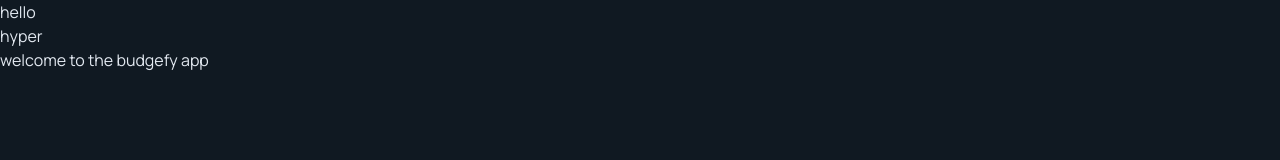
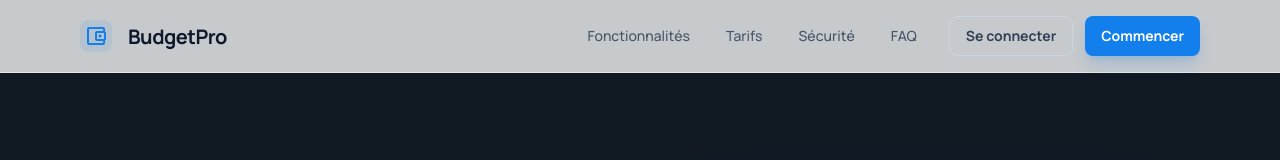
Before and after one commit to Elkas-Hamza/budgefy, a Vue app in the folder Frontend/: page / in a window 1280 px wide. Shown: the top 160 px of the page. Built offline with nearby package versions, Linux system fonts and the light colour scheme.

Commit message:
refactor: replace Home component with router-view for improved routing

```diff
--- a/Frontend/src/App.vue
+++ b/Frontend/src/App.vue
@@ -1,7 +1,3 @@
-<script setup>
-import Home from './components/Home.vue'
-</script>
 <template>
-  <Home />
-  <h1> welcome to the budgefy app </h1>
+  <router-view />
 </template>
```
